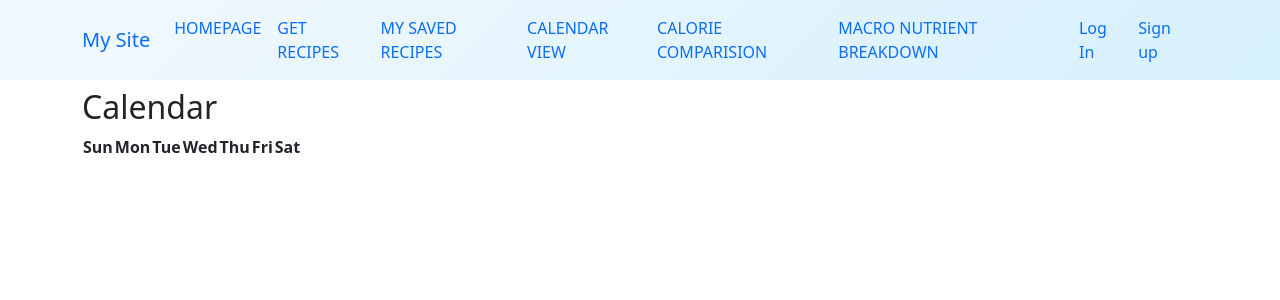
After one commit to saumyasucharita/diet-planner, a Django app: template apps/core/templates/pages/view_calendar.html in a window 1280 px wide. The commit adds this page. Shown: the top 300 px of the page. Run offline with Django 3.2, Linux system fonts and the light colour scheme; the template is opened without the code that fills it: most values are stand-ins (such as "Sample title", 1, 10 or a date in 2020); lists and menus that the app fills with data are empty; some libraries are stand-ins or nearby versions.

Commit message:
Added a calendar view to display recipes selected

```diff
--- a/apps/core/templates/base.html
+++ b/apps/core/templates/base.html
@@ -66,7 +66,10 @@
                 <a class="nav-link" href="/search-recipes/?{{ request.GET.urlencode }}">GET RECIPES</a>
             </li>
 			<li class="nav-item">
-                <a class="nav-link" href="{% url 'display_diet_plan' %}?{{ request.GET.urlencode }}">MY SAVED RECIPES</a>
+                <a class="nav-link" href="{% url 'display_diet_plan' %}">MY SAVED RECIPES</a>
+            </li>
+			<li class="nav-item">
+                <a class="nav-link" href="{% url 'display_calendar' %}">CALENDAR VIEW</a>
             </li>
 			<li class="nav-item">
                 <a class="nav-link" href="/compare-calories/?{{ request.GET.urlencode }}">CALORIE COMPARISION</a>
--- /dev/null
+++ b/apps/core/templates/pages/view_calendar.html
@@ -0,0 +1,34 @@
+{% extends "base.html" %}
+
+{% block title %} Assign recipe to each date{% endblock %}
+
+{% block content %}
+  <h2>Calendar</h2>
+
+  <table class="calendar-table">
+    <thead>
+      <tr>
+        <th class="weekday-header">Sun</th>
+        <th class="weekday-header">Mon</th>
+        <th class="weekday-header">Tue</th>
+        <th class="weekday-header">Wed</th>
+        <th class="weekday-header">Thu</th>
+        <th class="weekday-header">Fri</th>
+        <th class="weekday-header">Sat</th>
+      </tr>
+    </thead>
+    <tbody>
+      {% for week in month_calendar %}
+        <tr>
+          {% for day in week %}
+            <td class="calendar-day {% if day == 0 %}empty{% endif %}">
+              {% if day > 0 %}
+                {{ day }}
+              {% endif %}
+            </td>
+          {% endfor %}
+        </tr>
+      {% endfor %}
+    </tbody>
+  </table>
+{% endblock %}
--- a/apps/core/urls.py
+++ b/apps/core/urls.py
@@ -10,7 +10,8 @@ urlpatterns = [
     path('create_diet_plan/', views.create_diet_plan, name='create_diet_plan'),
     path('display-diet-plan/', views.display_diet_plan, name='display_diet_plan'),
     path('update-diet-plan/<int:recipe_id>', views.update_diet_plan, name='update_diet_plan'),
-     path('delete-recipe/<int:recipe_id>/', views.delete_recipe, name='delete_recipe'),
+    path('delete-recipe/<int:recipe_id>/', views.delete_recipe, name='delete_recipe'),
+    path('view-calendar/', views.display_calendar, name='display_calendar'),
     path('compare-calories/', views.compare_calories),
     path('nutrient-breakdown/', views.nutrient_breakdown)
 ]
```
Also changed, not shown: apps/core/views.py (+18 -1 lines).
